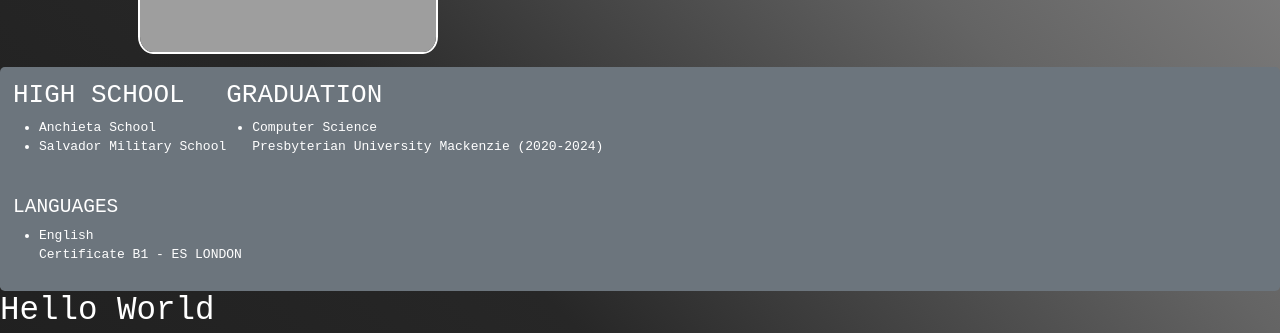
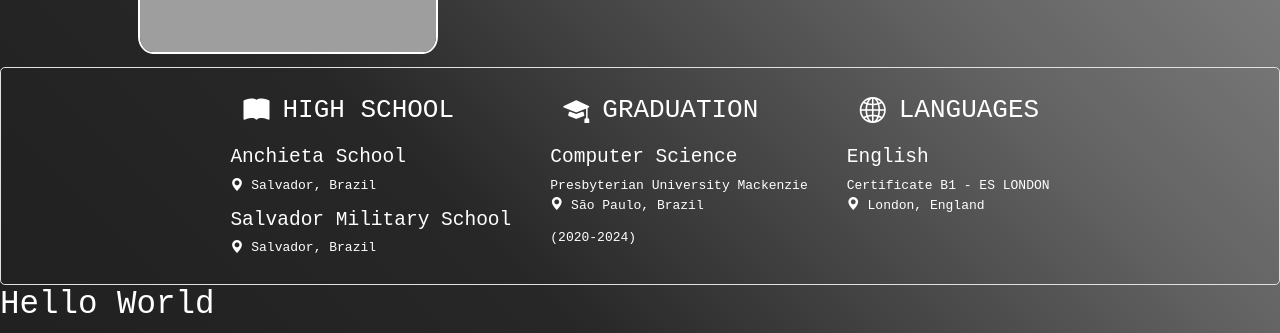
Before and after one commit to lucasviana20/portfolio, an Angular app in the folder portfolio-site/: page / in a window 1280 px wide. Shown: the part 356-689 px from the top of the page. Built offline with nearby package versions, Linux system fonts and the light colour scheme; grey boxes are pictures that could not be loaded.

Commit message:
section-education-style

```diff
--- a/portfolio-site/angular.json
+++ b/portfolio-site/angular.json
@@ -29,6 +29,7 @@
             "styles": [
               "@angular/material/prebuilt-themes/azure-blue.css",
               "node_modules/bootstrap/dist/css/bootstrap.min.css",
+              "node_modules/bootstrap-icons/font/bootstrap-icons.css",
               "src/styles.css"
             ],
             "scripts": [],
--- a/portfolio-site/package.json
+++ b/portfolio-site/package.json
@@ -24,6 +24,7 @@
     "@angular/router": "^19.1.0",
     "@angular/ssr": "^19.1.8",
     "bootstrap": "^5.3.3",
+    "bootstrap-icons": "^1.11.3",
     "express": "^4.18.2",
     "rxjs": "~7.8.0",
     "tslib": "^2.3.0",
--- a/portfolio-site/src/app/components/education/education.component.html
+++ b/portfolio-site/src/app/components/education/education.component.html
@@ -1,47 +1,72 @@
-<div class="bg-secondary rounded">
+<div class="rounded border">
 
     <div>
-    <div class="d-flex p-3">
-        <div>
+        <div class="d-flex justify-content-center flex-wrap gap-5 p-3">
+            <div class="">
                 <div class="d-flex">
+                    <div class="p-3">
+                        <i class="bi bi-book-fill" style="font-size: 2rem;"></i>
+                    </div>
+                    <div class="d-flex align-items-center">
                         <h2>HIGH SCHOOL</h2>
                     </div>
+                </div>
                 <div>
-                <ul>
-                    <li>Anchieta School</li>
-                    <li>Salvador Military School</li>
+                    <h4>Anchieta School</h4>
+                    <ul class="list-unstyled">
+                        <li><i class="bi bi-geo-alt-fill"></i> Salvador, Brazil</li>
+                    </ul>
+                </div>
+
+                <div>
+                    <h4>Salvador Military School</h4>
+                    <ul class="list-unstyled">
+                        <li><i class="bi bi-geo-alt-fill"></i> Salvador, Brazil</li>
                     </ul>
                 </div>
             </div>
 
-        <div>
-            <div>
-
+            <div class="">
+                <div class="d-flex">
+                    <div class="p-3">
+                        <i class="bi bi-mortarboard-fill" style="font-size: 2rem;"></i>
+                    </div>
+                    <div class="d-flex align-items-center">
                         <h2>GRADUATION</h2>
                     </div>
+                </div>
                 <div>
-                <ul>
-                    <li>Computer Science</li>
-                    <a>Presbyterian University Mackenzie (2020-2024)</a>
+                    <h4>Computer Science</h4>
+                    <ul class="list-unstyled">
+                        <li>Presbyterian University Mackenzie</li>
+                        <li><i class="bi bi-geo-alt-fill"></i> São Paulo, Brazil</li>
                     </ul>
+                    <a>(2020-2024)</a>
                 </div>
             </div>
 
+            <div class="">
+                <div>
+                    <div class="d-flex">
+                        <div class="p-3">
+                            <i class="bi bi-globe2" style="font-size: 2rem;"></i>
                         </div>
-
-
-    <div class="p-3">
-        <div>
-            <h4>LANGUAGES</h4>
+                        <div class="d-flex align-items-center">
+                            <h2>LANGUAGES</h2>
+                        </div>
+                    </div>
                 </div>
                 <div>
-            <ul>
-                <li>English</li>
-                <a>Certificate B1 - ES LONDON</a>
+                    <h4>English</h4>
+                    <ul class="list-unstyled">
+                        <li>Certificate B1 - ES LONDON</li>
+                        <li><i class="bi bi-geo-alt-fill"></i> London, England</li>
                     </ul>
                 </div>
 
             </div>
 
         </div>
+
     </div>
+</div>
```
Also changed, not shown: 1 other file (tests, documents, lock files or other folders). Lines whose indentation alone changed are shown as unchanged.
